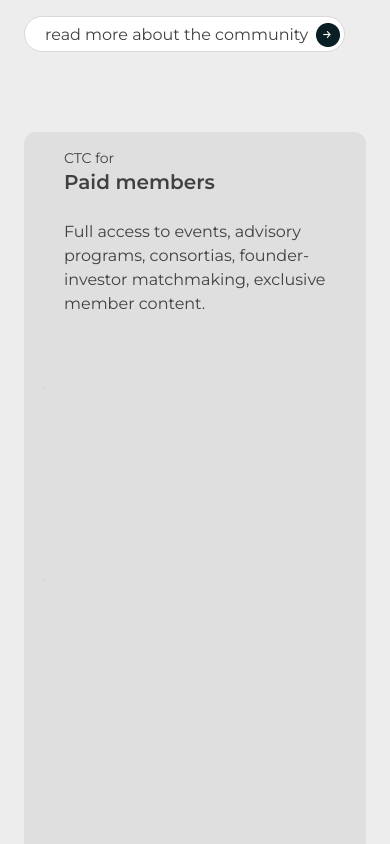
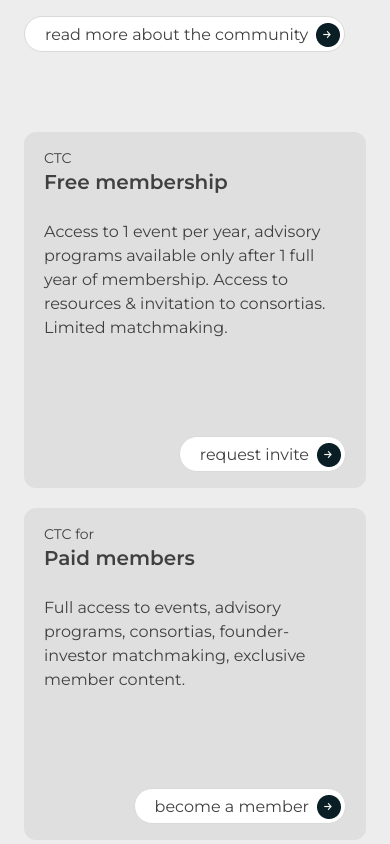
Before and after one commit to ravdz/ctc-lp, a Next.js app: page / in a window 390 px wide. Shown: the part 3820-4664 px from the top of the page. Built offline with nearby package versions, Linux system fonts and the light colour scheme; a web font is replaced by a local one.

Commit message:
fix col-span in joinus section

```diff
--- a/src/components/organisms/JoinUsSection.tsx
+++ b/src/components/organisms/JoinUsSection.tsx
@@ -65,7 +65,7 @@ export const JoinUsSection = () => {
 								title={title}
 								description={description}
 								link={link}
-								className={index > 1 ? "col-span-2" : "col-span-1"}
+								className={index > 1 ? "md:col-span-2" : "md:col-span-1"}
 							/>
 						))}
 					</div>
```
